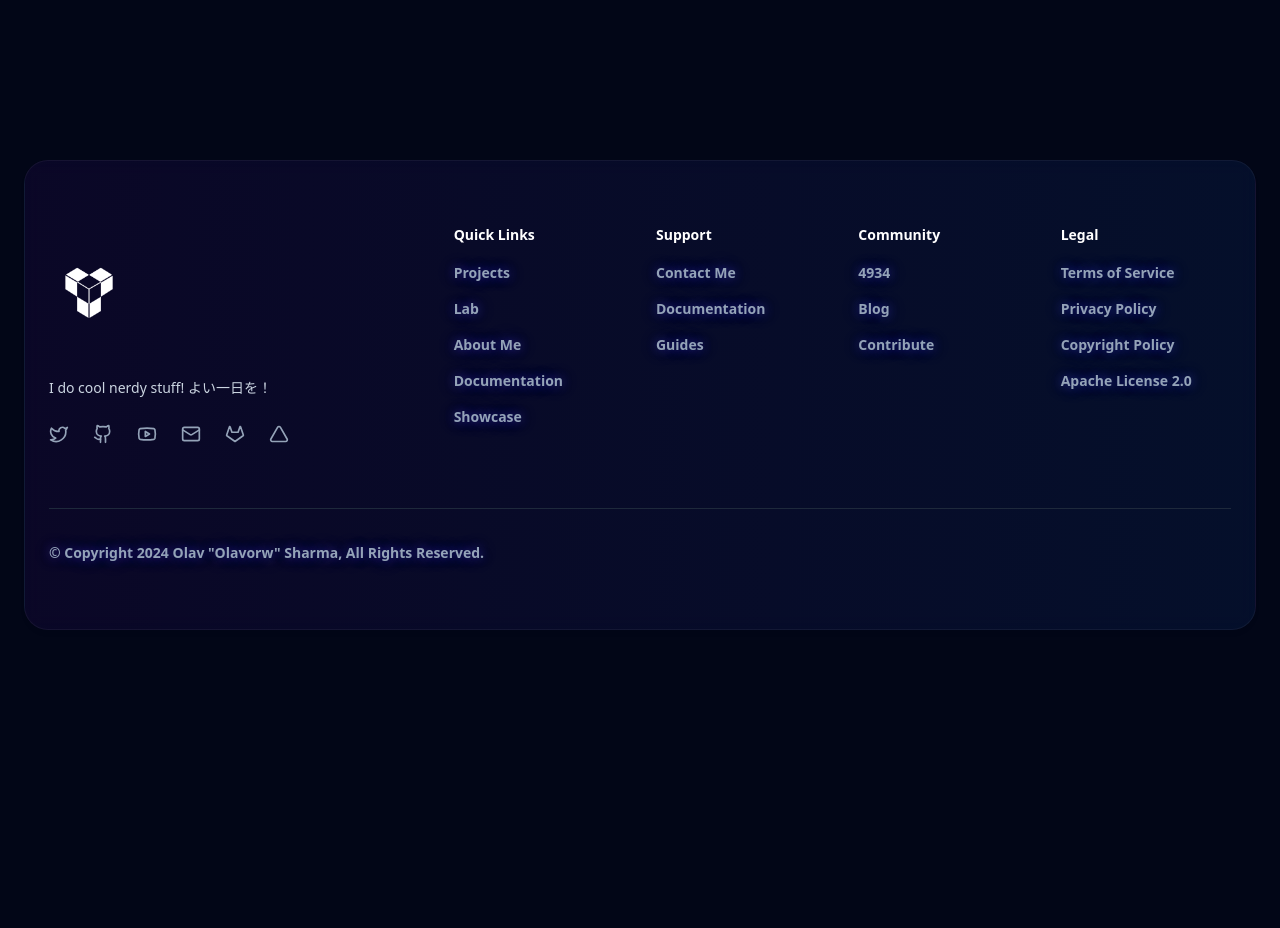
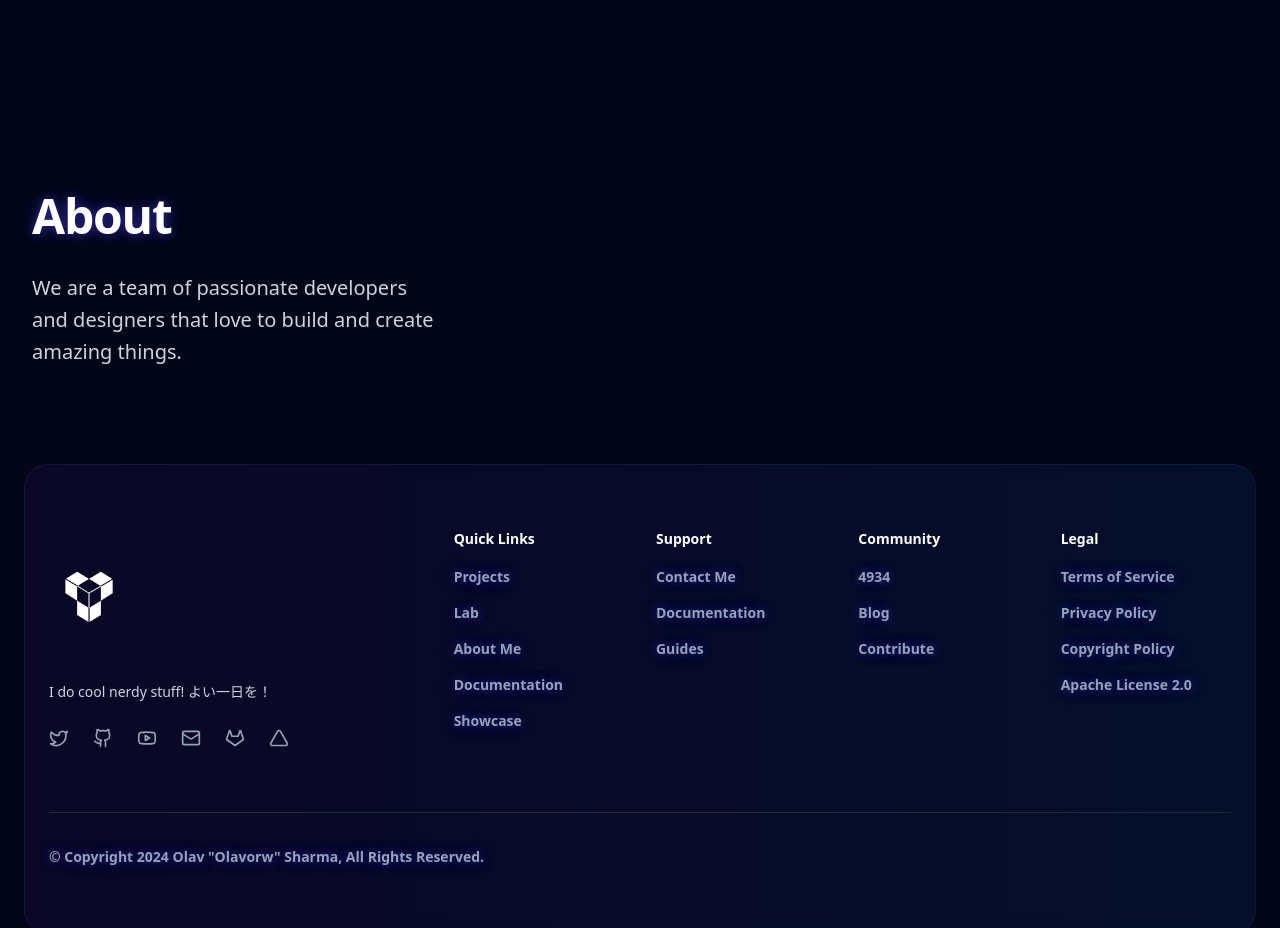
Before and after one commit to olavorw/olavorw.com, a Next.js app: page / in a window 1280 px wide. Shown: the part 880-1808 px from the top of the page. Before the commit the page ends 1542 px from the top, so only its background shows below. Built offline with nearby package versions, Linux system fonts and the light colour scheme; a web font is replaced by a local one.

Commit message:
Add "About" section with UnifiedSection component
Introduced a new "About" section to the home page using the UnifiedSection component to improve content organization and clarity. Additionally, relocated the EpicCards component to a more appropriate directory structure for better maintainability.

```diff
--- a/src/app/page.tsx
+++ b/src/app/page.tsx
@@ -1,9 +1,15 @@
 import HomeHero from '@/features/HomeHero/components';
+import UnifiedSection from '@/components/UnifiedSection';
 
 export default function Home() {
   return (
     <>
       <HomeHero />
+      <UnifiedSection
+        title="About"
+        description="We are a team of passionate developers and designers that love to build and create amazing things."
+        topOfPage={false}
+      />
     </>
   );
 }
```
Also changed, not shown: src/components/EpicCards/index.tsx (renamed from src/components/ui/EpicCards.tsx).
